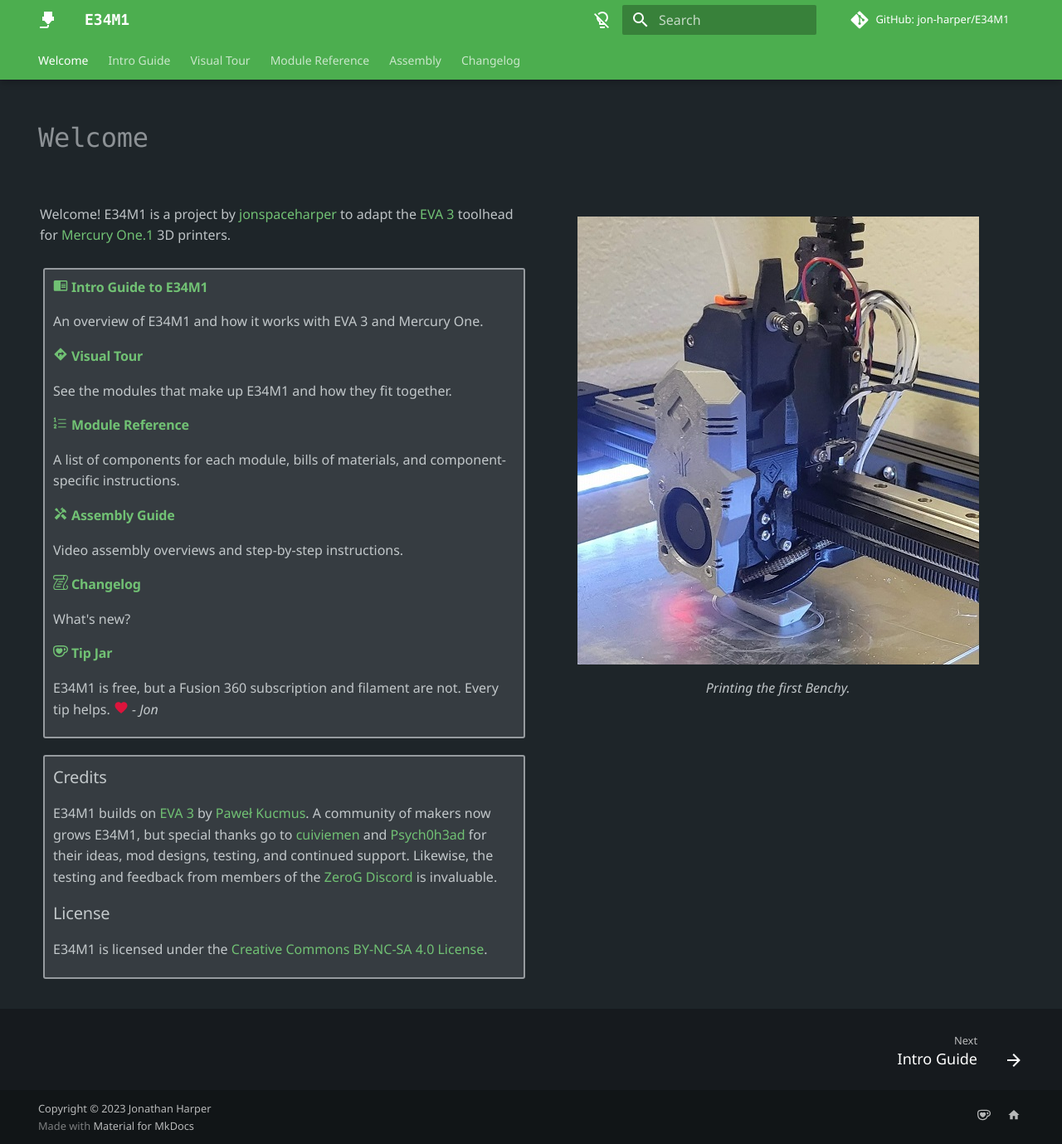
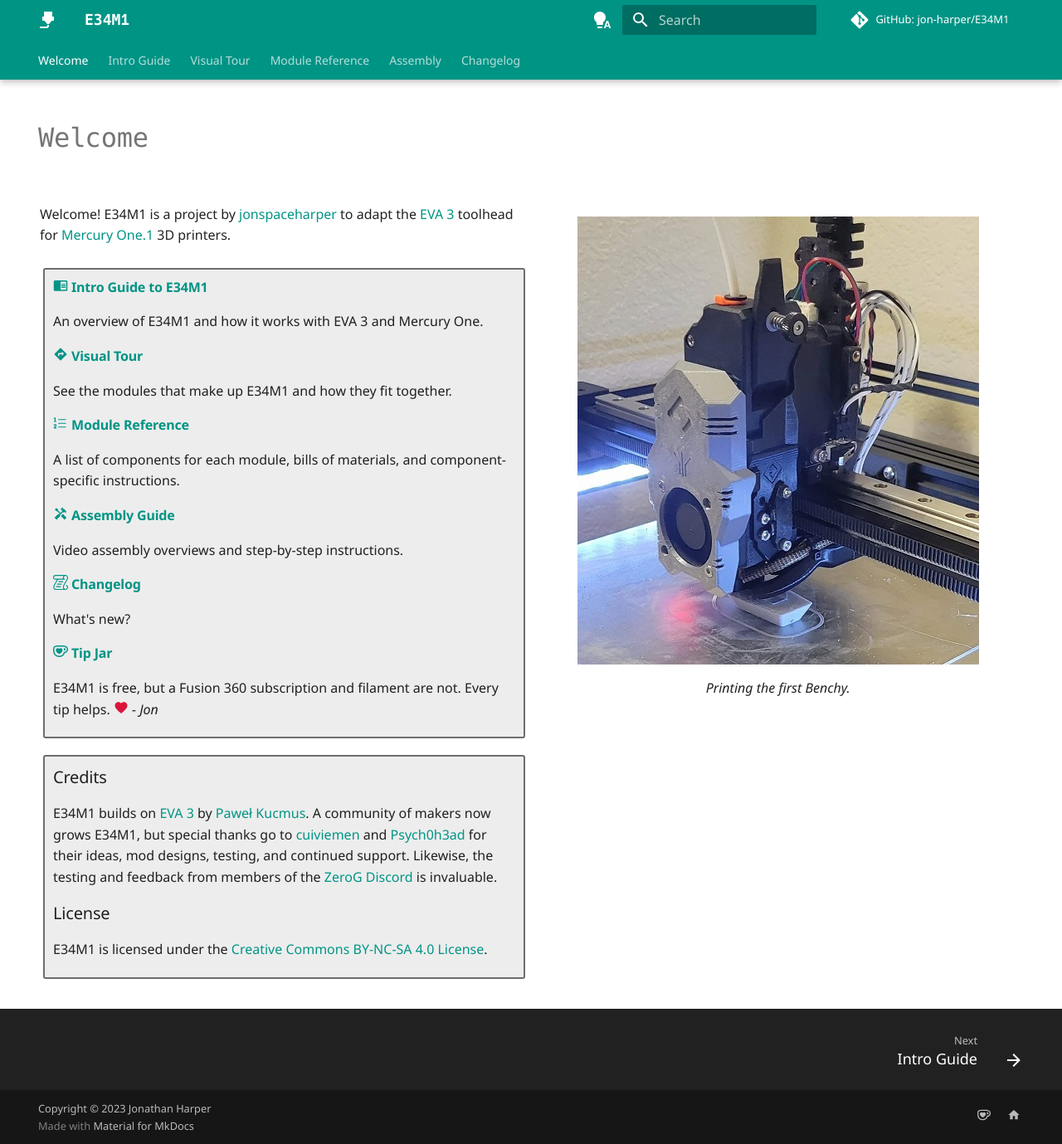
Before and after one commit to jon-harper/E34M1, an MkDocs documentation site: the page built from docs/index.md, in a window 1280 px wide and 1379 px high. Shown: the whole window at 83% size. Built offline with MkDocs 1.6.1 and Material for MkDocs 9.7.7, drawn with Linux system fonts in a browser that asks for light colours; comment, search, counter and statistics services are not loaded.

Commit message:
updates and automation integration

```diff
--- a/mkdocs.yml
+++ b/mkdocs.yml
@@ -51,18 +51,24 @@
   font:
     text: Noto Sans
   palette:
-    - scheme: slate
-      primary: green
-      accent: deep orange
+    - media: "(prefers-color-scheme)"
       toggle:
-        icon: material/lightbulb-off-outline
+        icon: material/lightbulb-auto
         name: Switch to light mode
-    - scheme: default
-      primary: green
+    - media: "(prefers-color-scheme: light)"
+      scheme: default
+      primary: teal
       accent: deep orange
       toggle:
         icon: material/lightbulb-on
         name: Switch to dark mode
+    - media: "(prefers-color-scheme: dark)"
+      scheme: slate
+      primary: deep orange
+      accent: teal
+      toggle:
+        icon: material/lightbulb-off-outline
+        name: Switch to match system light/dark mode
 
 extra:
   social:
@@ -72,12 +78,19 @@
     - icon: material/home
       link: https://jon-harper.github.io/
       name: "jonspaceharper's Homepage"
-
+  meta:
+    bom: assets/e34m1.yaml
+    bom_template_str: v2
 extra_css:
   - assets/stylesheets/extra.css
 
 plugins:
   - search
+  - macros:
+      module_name: "src"
+      include_dir: include
+  - social:
+      enabled: !ENV [CI, false]
 
 nav:
   - index.md
```
